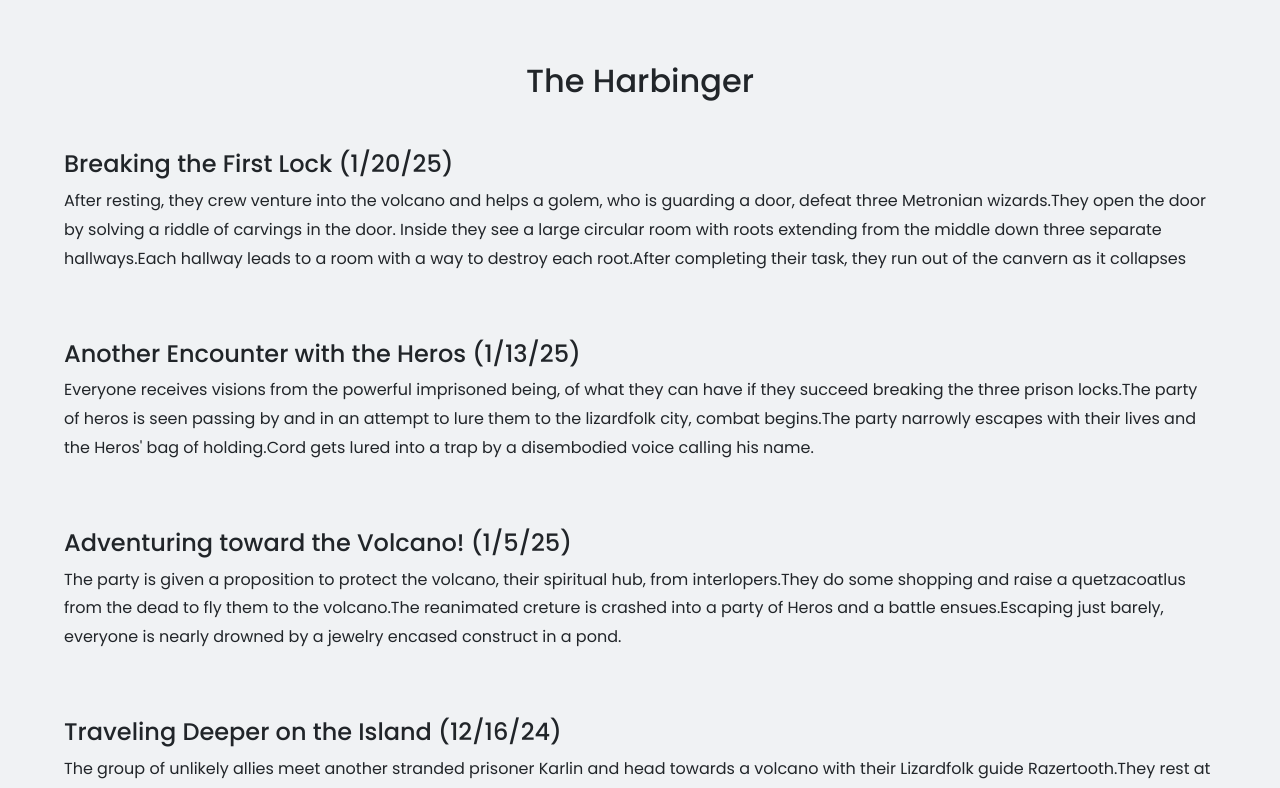
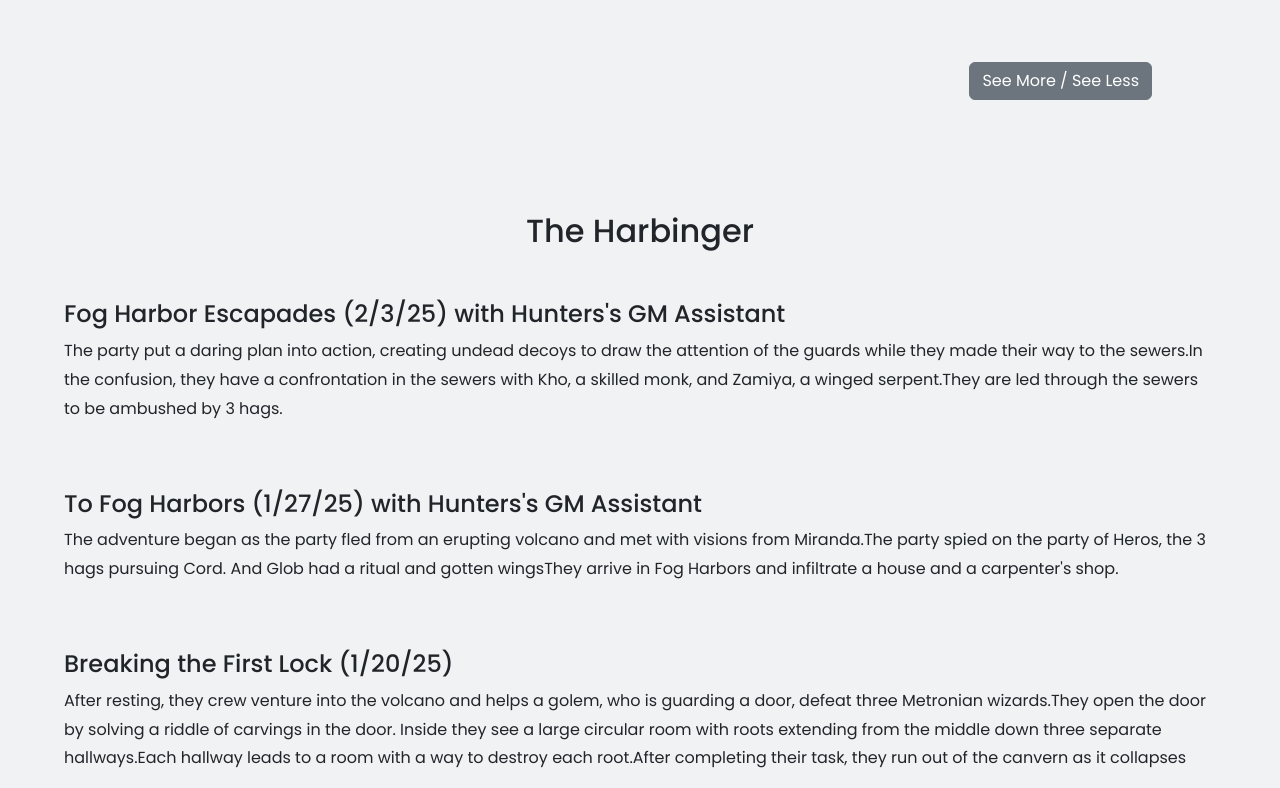
Before and after one commit to patrickhilmoe/groupstorytelling, a React (Vite) app: page / in a window 1280 px wide. Shown: the part 742-1530 px from the top of the page. Built offline with nearby package versions, Linux system fonts and the light colour scheme.

Commit message:
end of january and beginning of february addition

```diff
--- a/src/components/mainpage.jsx
+++ b/src/components/mainpage.jsx
@@ -1,9 +1,9 @@
 import { Canvas } from "@react-three/fiber";
-// import {
-//   OrthographicCamera,
-//   PresentationControls,
-//   Sky,
-// } from "@react-three/drei";
+import {
+  OrthographicCamera,
+  PresentationControls,
+  Sky,
+} from "@react-three/drei";
 import React, { useState, useEffect } from "react";
 
 export function MainPage() {
@@ -23,6 +23,7 @@ export function MainPage() {
   return (
     <>
       <div>
+        {/* // * sticky header */}
         {/* <div className="heading">
           <a href="#dunes" className="btn dunesbtn">
             The Imperial Dunes
@@ -46,6 +47,7 @@ export function MainPage() {
             </div>
           </div>
         </section>
+        <Canvas></Canvas>
         <div>
           <div className="seemorebtn sticky">
             <button
@@ -63,6 +65,34 @@ export function MainPage() {
           <br />
           <br />
           <h2 className="centerheader">The Harbinger</h2>
+
+          <section className="story">
+            <h4>Fog Harbor Escapades (2/3/25) with Hunters's GM Assistant</h4>
+            <p>
+              The party put a daring plan into action, creating undead decoys to
+              draw the attention of the guards while they made their way to the
+              sewers.
+              <span className={toggle}></span>
+            In the confusion, they have a confrontation in the sewers with Kho, a
+              skilled monk, and Zamiya, a winged serpent.
+              <span className={toggle}></span>
+              They are led through the sewers to be ambushed by 3 hags.
+            </p>
+          </section>
+
+          <section className="story">
+            <h4>To Fog Harbors (1/27/25) with Hunters's GM Assistant</h4>
+            <p>
+              The adventure began as the party fled from an erupting volcano and
+              met with visions from Miranda.
+              <span className={toggle}></span>
+              The party spied on the party of Heros, the 3 hags pursuing Cord.
+              And Glob had a ritual and gotten wings
+              <span className={toggle}></span>
+              They arrive in Fog Harbors and infiltrate a house and a
+              carpenter's shop.
+            </p>
+          </section>
 
           <section className="story">
             <h4>Breaking the First Lock (1/20/25)</h4>
```
Also changed, not shown: 1 other file (tests, documents, lock files or other folders).
